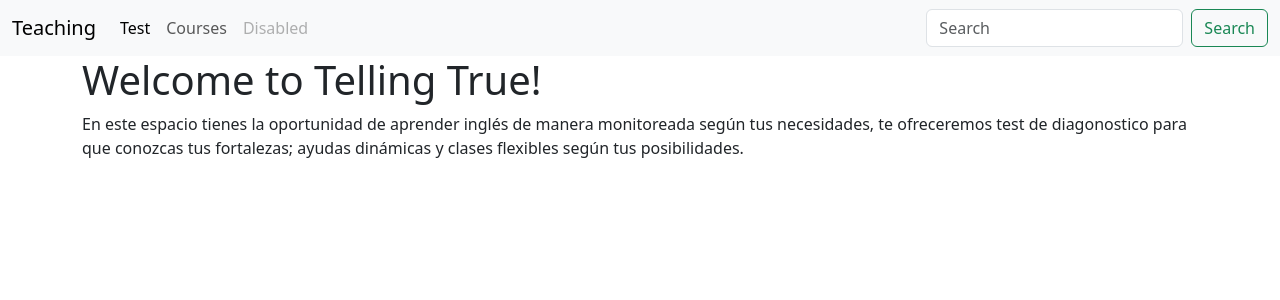
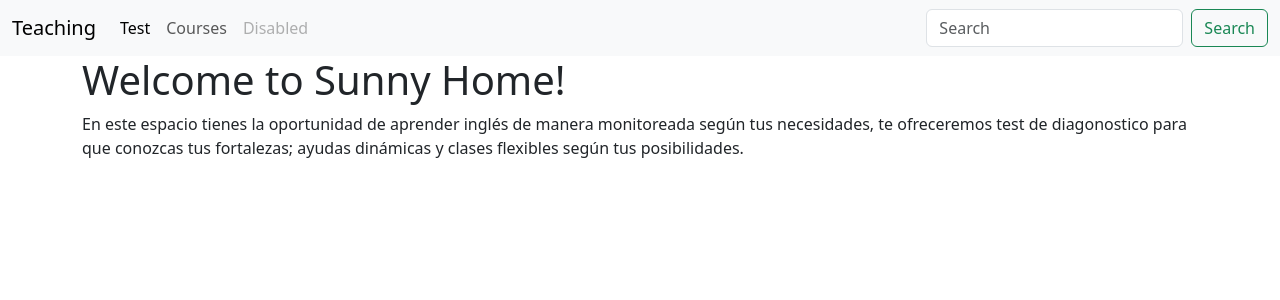
Before and after one commit to rosembercrg/Clase6, an Angular app: page / in a window 1280 px wide. Shown: the top 300 px of the page. Built offline with nearby package versions, Linux system fonts and the light colour scheme.

Commit message:
Segundoerror

```diff
--- a/src/app/app.html
+++ b/src/app/app.html
@@ -29,7 +29,7 @@
   <div class="container">
     <div class="row">
       <div class="col">
-        <h1>Welcome to Telling True!</h1>
+        <h1>Welcome to Sunny Home!</h1>
         <p>En este espacio tienes la oportunidad de aprender inglés de manera monitoreada según tus necesidades, te ofreceremos test de diagonostico para que conozcas tus fortalezas; ayudas dinámicas y clases flexibles según tus posibilidades.</p>
       </div>
     </div>
```
